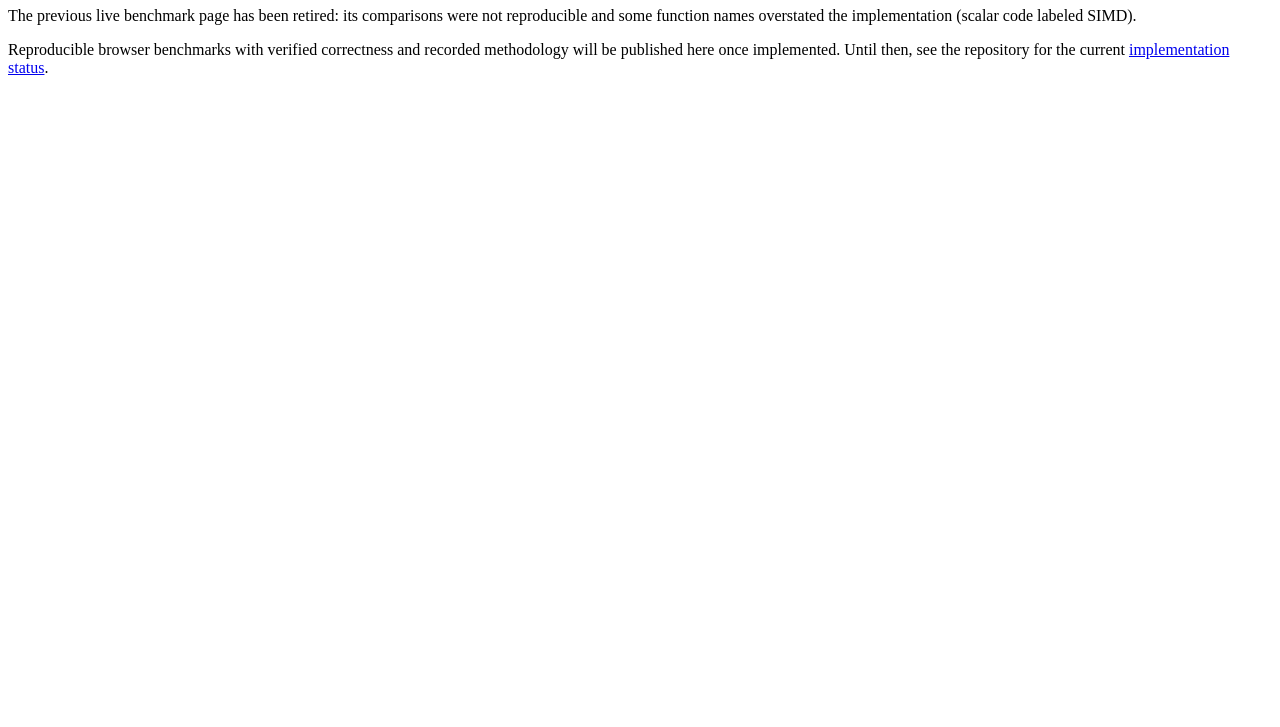
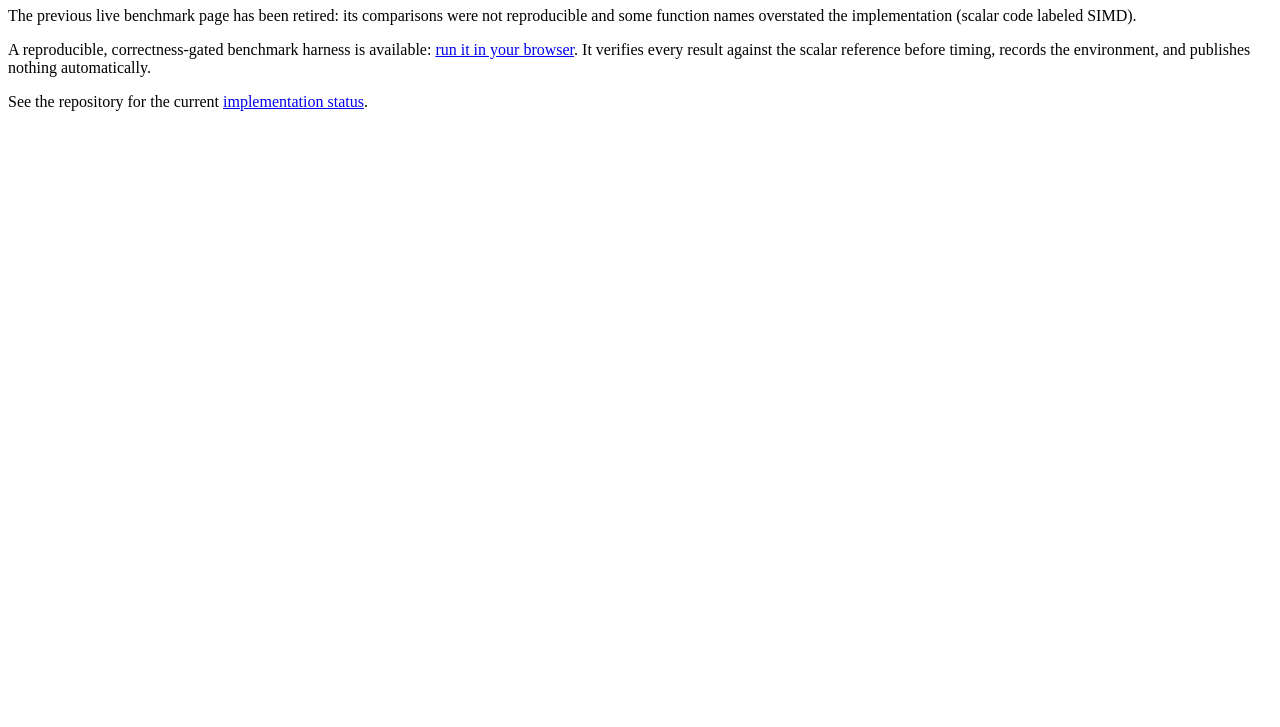
Before and after one commit to YASSERRMD/barq-wasm, a plain HTML site: page index.html in a window 1280 px wide. Shown: the part 73-800 px from the top of the page. Drawn offline with Linux system fonts and the light colour scheme.

Commit message:
deploy: ee111bce42db380fd152c8ef382745e9ba7cdf16

```diff
--- a/index.html
+++ b/index.html
@@ -6,9 +6,11 @@
   <p>The previous live benchmark page has been retired: its comparisons
   were not reproducible and some function names overstated the
   implementation (scalar code labeled SIMD).</p>
-  <p>Reproducible browser benchmarks with verified correctness and
-  recorded methodology will be published here once implemented. Until
-  then, see the repository for the current
+  <p>A reproducible, correctness-gated benchmark harness is available:
+  <a href="browser/benchmark.html">run it in your browser</a>. It
+  verifies every result against the scalar reference before timing,
+  records the environment, and publishes nothing automatically.</p>
+  <p>See the repository for the current
   <a href="https://github.com/YASSERRMD/barq-wasm/blob/main/implementation-status.json">implementation status</a>.</p>
 </body>
 </html>
```
Also changed, not shown: pkg/scalar/README.md, pkg/simd/README.md.
